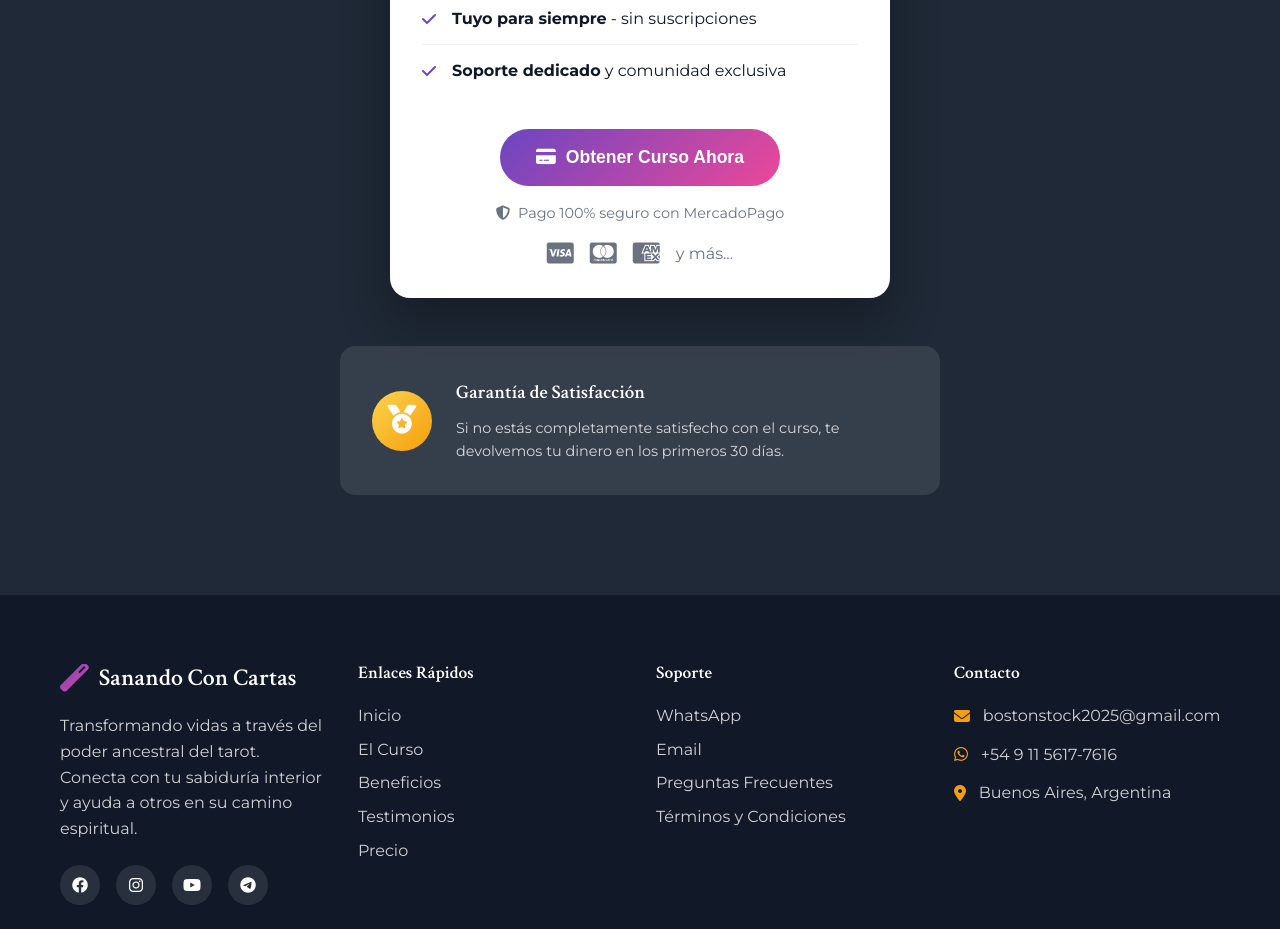
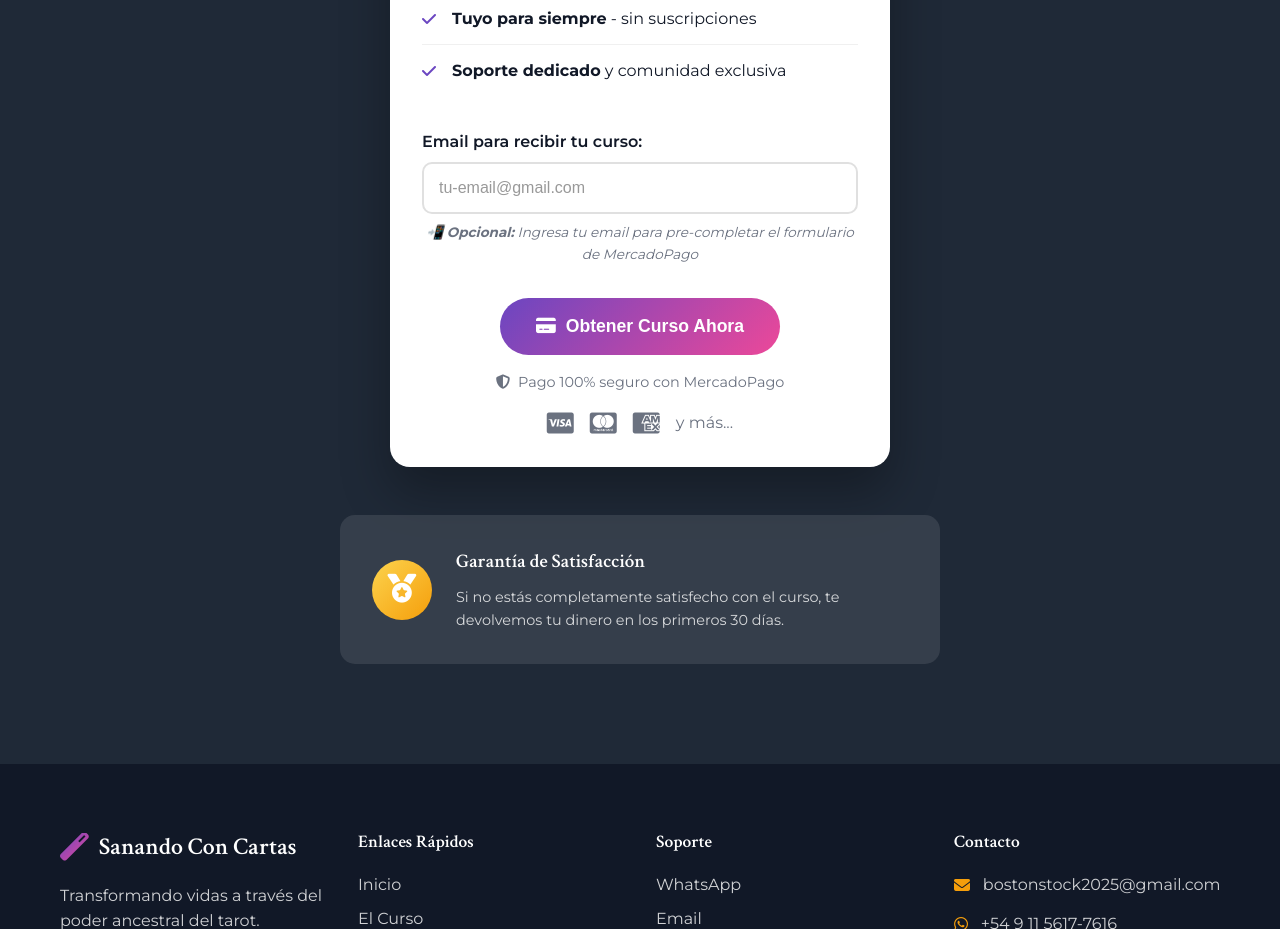
Before and after one commit to Scribax/SanandoConCartas, a website: page index.html in a window 1280 px wide. Shown: the part 6220-7149 px from the top of the page. Drawn offline with nearby package versions, Linux system fonts and the light colour scheme; animation ran at ten frames a second; a script that the page names is missing.

Commit message:
Add email capture form before payment to improve UX

```diff
--- a/index.html
+++ b/index.html
@@ -511,6 +511,15 @@
                 </div>
 
                 <div class="pricing-action">
+                    <!-- Formulario de email opcional -->
+                    <div class="email-capture">
+                        <label for="customer-email">Email para recibir tu curso:</label>
+                        <input type="email" id="customer-email" placeholder="tu-email@gmail.com" class="email-input">
+                        <small class="email-note">
+                            📲 <strong>Opcional:</strong> Ingresa tu email para pre-completar el formulario de MercadoPago
+                        </small>
+                    </div>
+
                     <button class="btn btn-primary btn-large" id="mercadopago-button">
                         <i class="fas fa-credit-card"></i>
                         Obtener Curso Ahora
--- a/mercadopago-integration.js
+++ b/mercadopago-integration.js
@@ -37,10 +37,21 @@ async function createPreference() {
 
         // This would typically be done on your backend
         // For demonstration, we're showing the frontend integration
+        // Capturar email del formulario si existe
+        const customerEmailInput = document.getElementById('customer-email');
+        const customerEmail = customerEmailInput ? customerEmailInput.value : '';
+
+        // Validación básica del email si se ingresó
+        if (customerEmail && !isValidEmail(customerEmail)) {
+            showErrorMessage('Por favor, ingresa un email válido');
+            customerEmailInput.focus();
+            return;
+        }
+
         const preferenceData = {
             items: [courseProduct],
             payer: {
-                email: '', // This will be filled by the user
+                email: customerEmail, // Pre-llenar con el email del formulario
             },
             back_urls: {
                 success: window.location.origin + '/success.html',
@@ -87,6 +98,12 @@ function generateOrderId() {
     const timestamp = Date.now();
     const random = Math.floor(Math.random() * 1000);
     return `TAROT-${timestamp}-${random}`;
+}
+
+// Validar formato de email
+function isValidEmail(email) {
+    const emailRegex = /^[^\s@]+@[^\s@]+\.[^\s@]+$/;
+    return emailRegex.test(email);
 }
 
 // Create preference on backend (you need to implement this endpoint)
--- a/styles.css
+++ b/styles.css
@@ -1197,6 +1197,51 @@ h1, h2, h3, h4 {
     text-align: center;
 }
 
+/* Email Capture Form */
+.email-capture {
+    margin-bottom: 2rem;
+    text-align: left;
+}
+
+.email-capture label {
+    display: block;
+    color: var(--black);
+    font-weight: 600;
+    margin-bottom: 0.5rem;
+    font-size: 1rem;
+}
+
+.email-input {
+    width: 100%;
+    padding: 15px;
+    border: 2px solid #e0e0e0;
+    border-radius: 10px;
+    background: white;
+    color: var(--black);
+    font-size: 1rem;
+    transition: all 0.3s ease;
+    box-sizing: border-box;
+}
+
+.email-input::placeholder {
+    color: #999;
+}
+
+.email-input:focus {
+    outline: none;
+    border-color: var(--primary-color);
+    box-shadow: 0 0 0 3px rgba(107, 70, 193, 0.1);
+}
+
+.email-note {
+    display: block;
+    color: var(--gray);
+    font-size: 0.85rem;
+    margin-top: 0.5rem;
+    text-align: center;
+    font-style: italic;
+}
+
 .payment-info {
     margin-top: 1rem;
     color: var(--gray);
```
